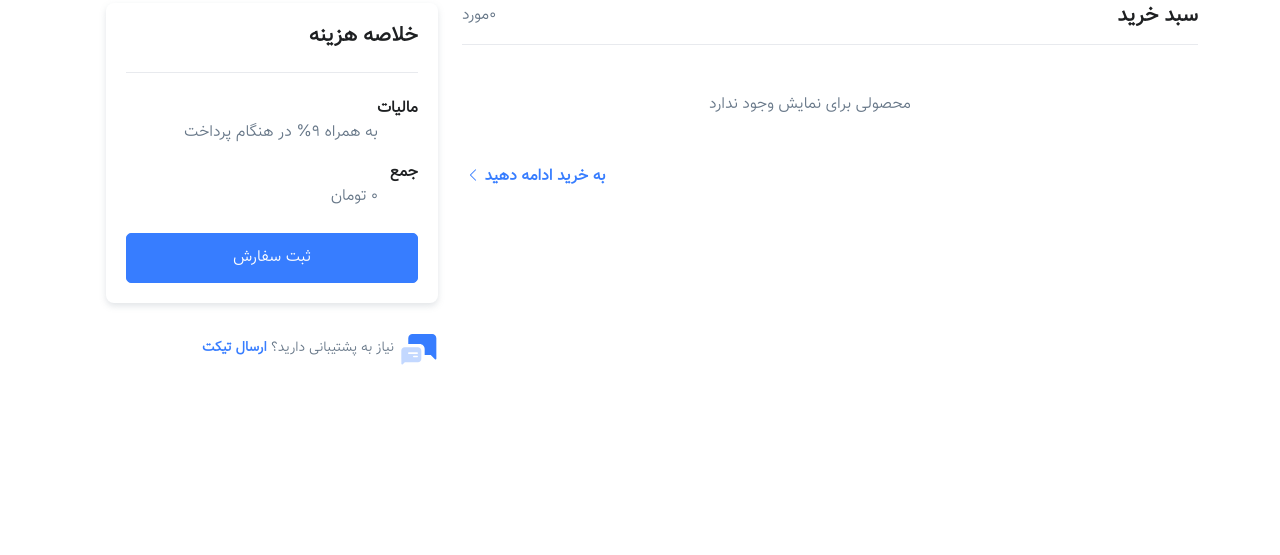
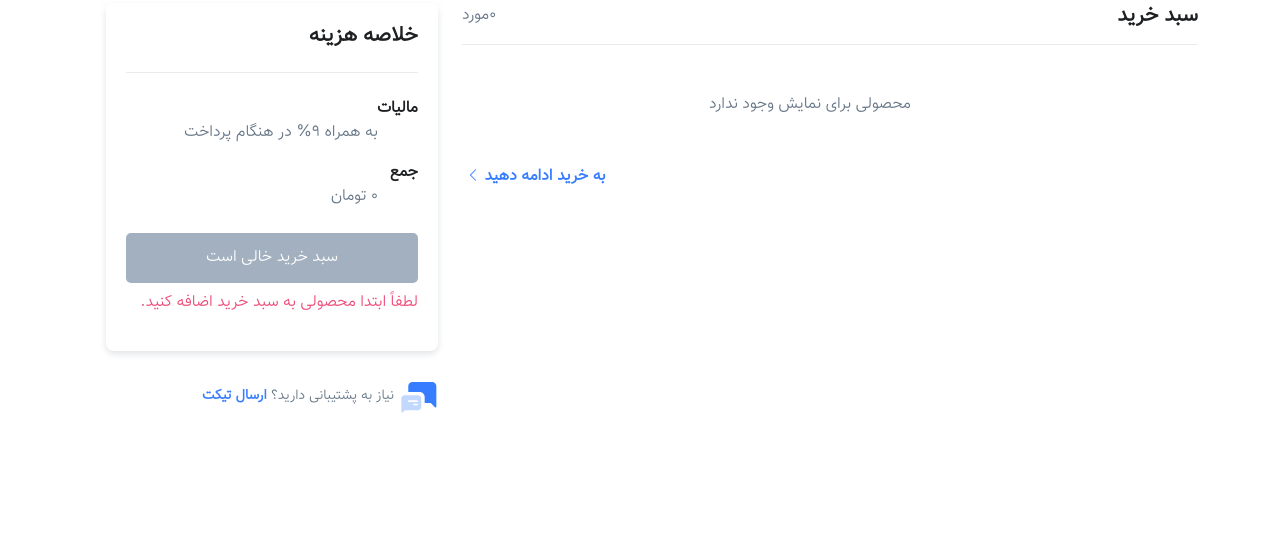
Before and after one commit to mohsenpiri61/Maktabkhooneh-Shop-Course, a Django app: page /cart/summary/ in a window 1280 px wide. Shown: the part 197-752 px from the top of the page. Run offline with Django 4.2, Linux system fonts and the light colour scheme; parts of the project's set-up code (start-up, migrations or seed data) failed here and were passed over; some libraries are stand-ins or nearby versions.

Commit message:
order register

```diff
--- a/core/templates/cart/cart-summary.html
+++ b/core/templates/cart/cart-summary.html
@@ -151,7 +151,14 @@
                             </div>
 
                             <div class="d-grid">
-                                <a class="btn btn-primary btn-lg" href="{% url 'order:checkout' %}">ثبت سفارش</a>
+                                {% if cart_items|length > 0 %}
+                                    <a class="btn btn-primary btn-lg" href="{% url 'order:checkout' %}">ثبت سفارش</a>
+                                {% else %}
+                                    <a class="btn btn-secondary btn-lg disabled" href="#" tabindex="-1" aria-disabled="true">
+                                        سبد خرید خالی است
+                                    </a>
+                                    <p class="text-danger mt-2">لطفاً ابتدا محصولی به سبد خرید اضافه کنید.</p>
+                                 {% endif %}
                             </div>
                         </form>
                     </div>
```
Also changed, not shown: core/templates/order/checkout.html (+4 -3 lines).
